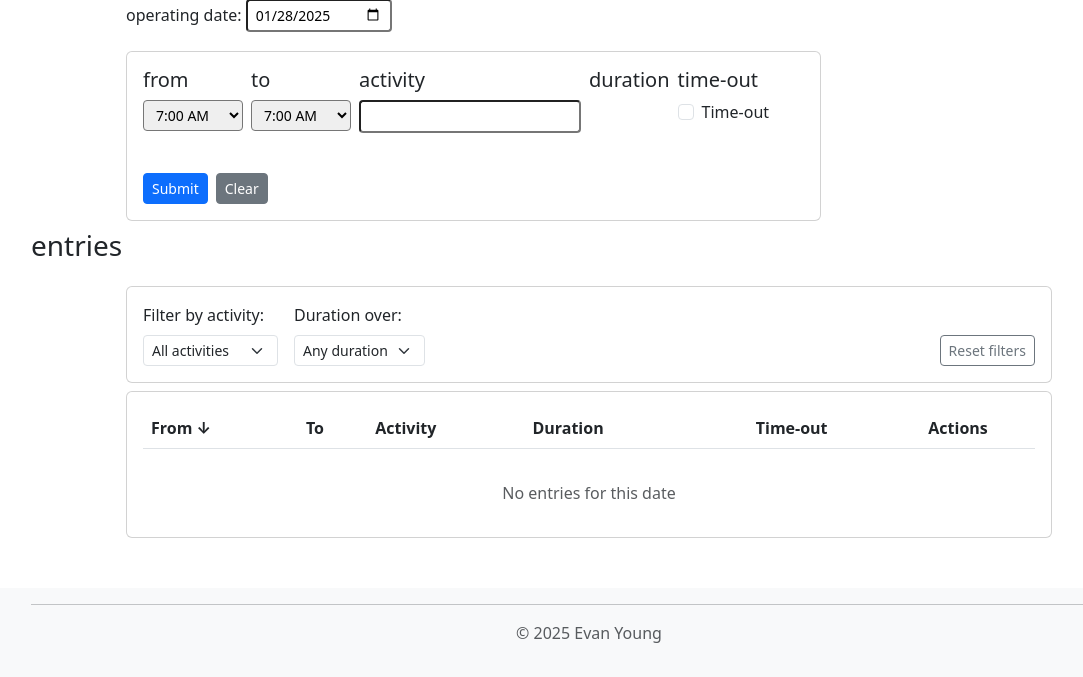
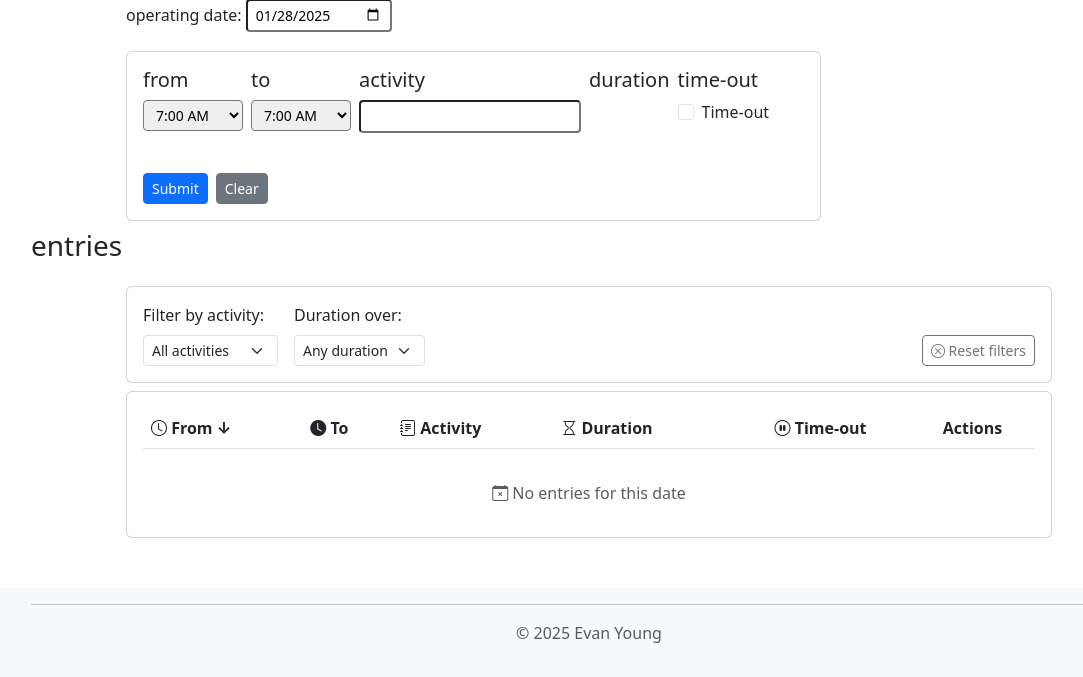
Before and after one commit to cantis/TimeTracker, a Flask app: page / in a window 1280 px wide. Shown: the part 123-800 px from the top of the page, without its empty margins (51-1134 px from the left). Run offline with Flask 3, Linux system fonts and the light colour scheme; data that the repository does not hold is empty.

Commit message:
got the icons working

```diff
--- a/app/templates/base.html
+++ b/app/templates/base.html
@@ -6,6 +6,7 @@
     <meta name="viewport" content="width=device-width, initial-scale=1.0">
     <title>{% block title %}{% endblock %} - TimeTracker</title>
     <link href="https://cdn.jsdelivr.net/npm/bootstrap@5.3.0/dist/css/bootstrap.min.css" rel="stylesheet">
+    <link rel="stylesheet" href="https://cdn.jsdelivr.net/npm/bootstrap-icons@1.11.1/font/bootstrap-icons.css">
     <link href="https://cdnjs.cloudflare.com/ajax/libs/font-awesome/6.0.0-beta3/css/all.min.css" rel="stylesheet">
     <link rel="stylesheet" href="{{ url_for('static', filename='base.css') }}">
     {% block extra_css %}{% endblock %}
--- a/app/templates/home/main_entry.html
+++ b/app/templates/home/main_entry.html
@@ -1,7 +1,6 @@
 {% extends "base.html" %}
 
 {% block content %}
-
 <h3>enter | edit</h3>
 <form method="POST" class="row justify-content-center" id="entry_form" action="/add">
     {{ form.hidden_tag() }}
```
